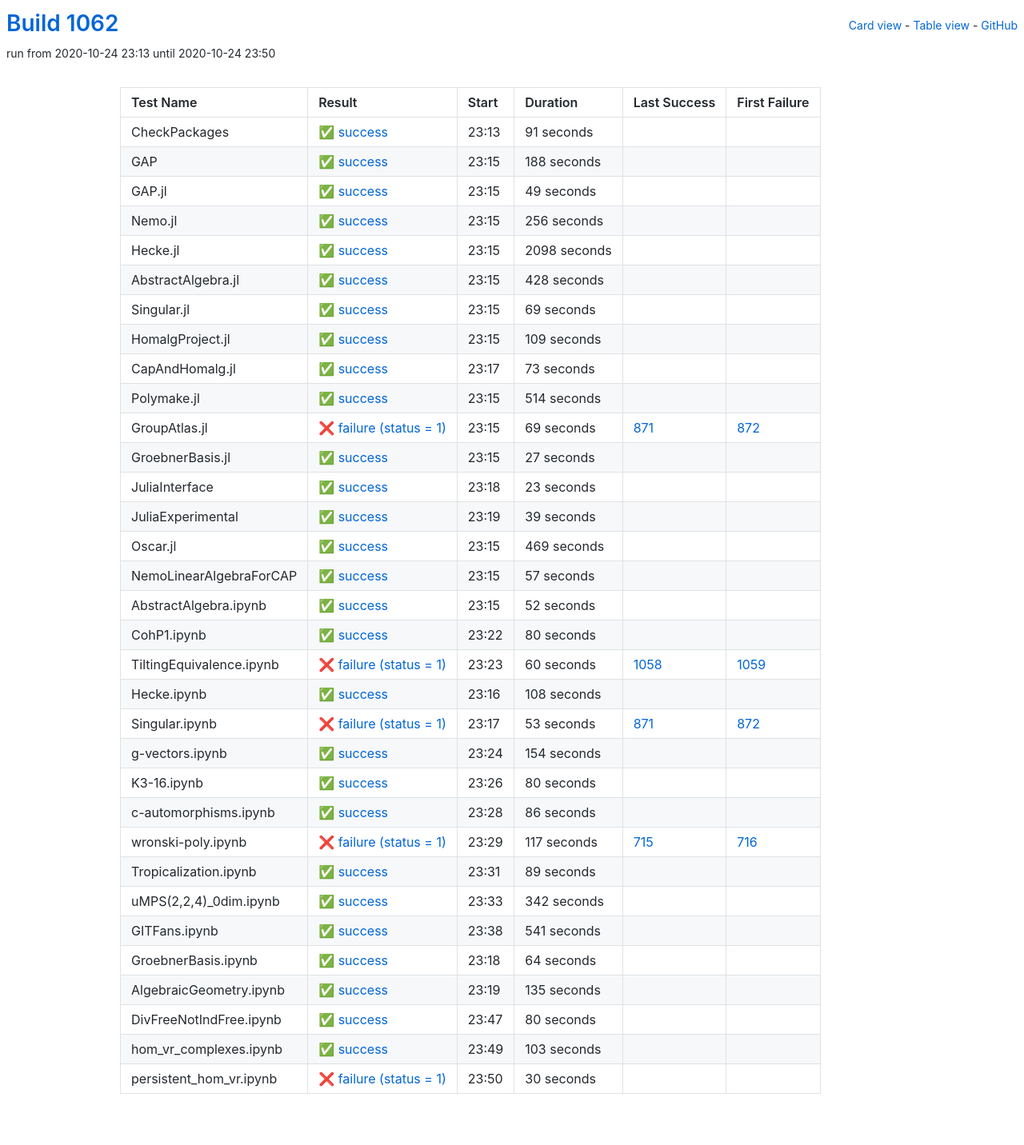
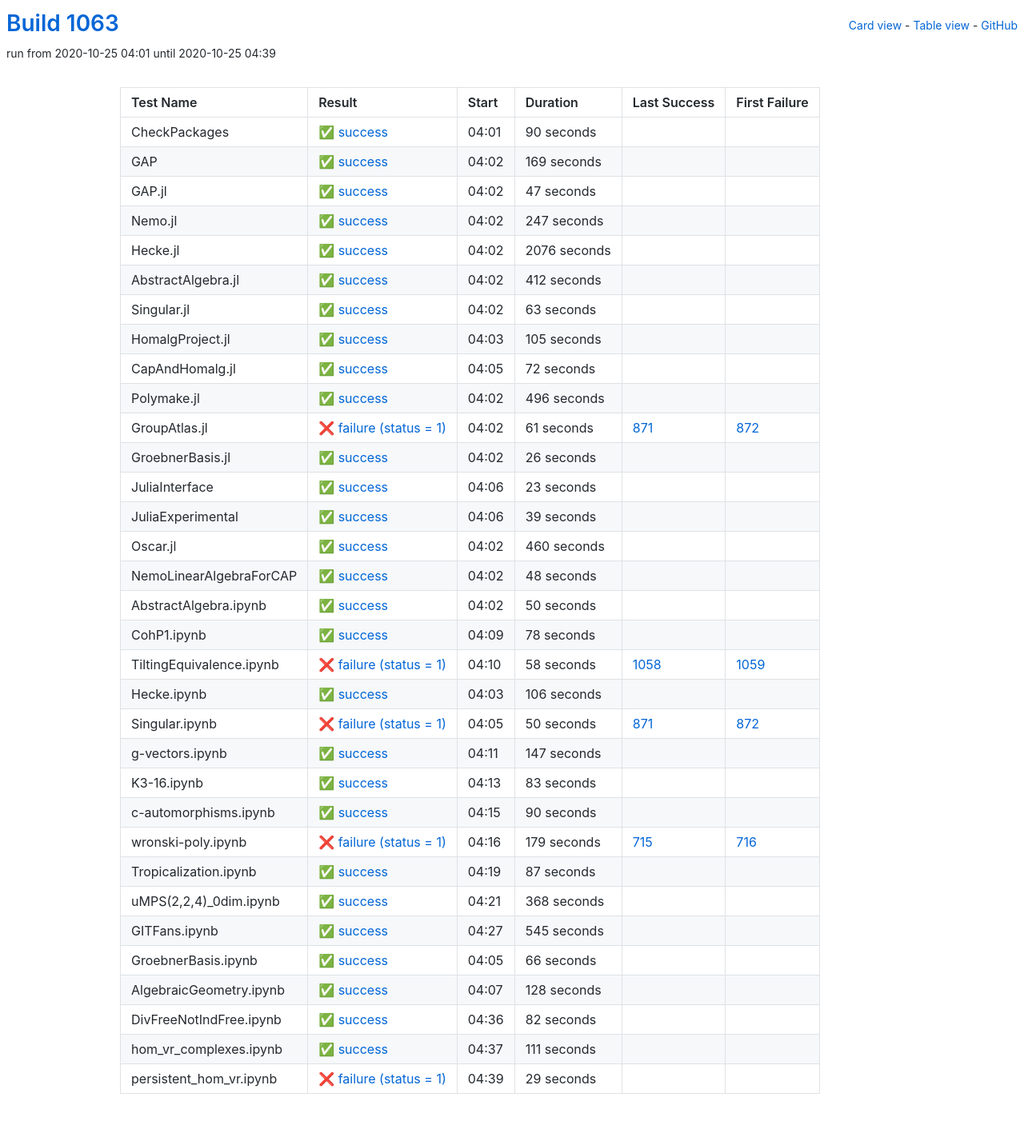
Before and after one commit to oscar-system/oscar-ci-status-stable, a Jekyll site: the page built from table.html, in a window 1280 px wide. Shown: the whole page at 80% size. Built offline with Jekyll 4.4.1, drawn with Linux system fonts in a browser that asks for light colours.

Commit message:
Build #1063

```diff
--- a/_data/ci.yml
+++ b/_data/ci.yml
@@ -1,6 +1,6 @@
 ---
-build: 1062
-build_url: https://oscarci.mathematik.uni-kl.de/job/oscar-stable/1062/
+build: 1063
+build_url: https://oscarci.mathematik.uni-kl.de/job/oscar-stable/1063/
 job: oscar-stable
 organization: oscar-system
 repo: oscar-ci-status-stable
@@ -8,152 +8,152 @@ repourl: https://github.com/oscar-system/oscar-ci-status-stable
 tests:
 - name: CheckPackages
   id: checkpackages
-  log: https://oscarci.mathematik.uni-kl.de/job/oscar-stable/1062/artifact/logs/build-1062/CheckPackages.log
-  start: 2020-10-24 23:13
+  log: https://oscarci.mathematik.uni-kl.de/job/oscar-stable/1063/artifact/logs/build-1063/CheckPackages.log
+  start: 2020-10-25 04:01
   success: true
   exitcode: 0
   status: success
-  duration: 91
+  duration: 90
   last_success: false
   last_success_url:
   first_failure: false
   first_failure_url:
 - name: GAP
   id: gap
-  log: https://oscarci.mathematik.uni-kl.de/job/oscar-stable/1062/artifact/logs/build-1062/GAP.log
-  start: 2020-10-24 23:15
+  log: https://oscarci.mathematik.uni-kl.de/job/oscar-stable/1063/artifact/logs/build-1063/GAP.log
+  start: 2020-10-25 04:02
   success: true
   exitcode: 0
   status: success
-  duration: 188
+  duration: 169
   last_success: false
   last_success_url:
   first_failure: false
   first_failure_url:
 - name: GAP.jl
   id: gap-jl
-  log: https://oscarci.mathematik.uni-kl.de/job/oscar-stable/1062/artifact/logs/build-1062/GAP.jl.log
-  start: 2020-10-24 23:15
+  log: https://oscarci.mathematik.uni-kl.de/job/oscar-stable/1063/artifact/logs/build-1063/GAP.jl.log
+  start: 2020-10-25 04:02
   success: true
   exitcode: 0
   status: success
-  duration: 49
+  duration: 47
   last_success: false
   last_success_url:
   first_failure: false
   first_failure_url:
 - name: Nemo.jl
   id: nemo-jl
-  log: https://oscarci.mathematik.uni-kl.de/job/oscar-stable/1062/artifact/logs/build-1062/Nemo.jl.log
-  start: 2020-10-24 23:15
+  log: https://oscarci.mathematik.uni-kl.de/job/oscar-stable/1063/artifact/logs/build-1063/Nemo.jl.log
+  start: 2020-10-25 04:02
   success: true
   exitcode: 0
   status: success
-  duration: 256
+  duration: 247
   last_success: false
   last_success_url:
   first_failure: false
   first_failure_url:
 - name: Hecke.jl
   id: hecke-jl
-  log: https://oscarci.mathematik.uni-kl.de/job/oscar-stable/1062/artifact/logs/build-1062/Hecke.jl.log
-  start: 2020-10-24 23:15
+  log: https://oscarci.mathematik.uni-kl.de/job/oscar-stable/1063/artifact/logs/build-1063/Hecke.jl.log
+  start: 2020-10-25 04:02
   success: true
   exitcode: 0
   status: success
-  duration: 2098
+  duration: 2076
   last_success: false
   last_success_url:
   first_failure: false
   first_failure_url:
 - name: AbstractAlgebra.jl
   id: abstractalgebra-jl
-  log: https://oscarci.mathematik.uni-kl.de/job/oscar-stable/1062/artifact/logs/build-1062/AbstractAlgebra.jl.log
-  start: 2020-10-24 23:15
+  log: https://oscarci.mathematik.uni-kl.de/job/oscar-stable/1063/artifact/logs/build-1063/AbstractAlgebra.jl.log
+  start: 2020-10-25 04:02
   success: true
   exitcode: 0
   status: success
-  duration: 428
+  duration: 412
   last_success: false
   last_success_url:
   first_failure: false
   first_failure_url:
 - name: Singular.jl
   id: singular-jl
-  log: https://oscarci.mathematik.uni-kl.de/job/oscar-stable/1062/artifact/logs/build-1062/Singular.jl.log
-  start: 2020-10-24 23:15
+  log: https://oscarci.mathematik.uni-kl.de/job/oscar-stable/1063/artifact/logs/build-1063/Singular.jl.log
+  start: 2020-10-25 04:02
   success: true
   exitcode: 0
   status: success
-  duration: 69
+  duration: 63
   last_success: false
   last_success_url:
   first_failure: false
   first_failure_url:
 - name: HomalgProject.jl
   id: homalgproject-jl
-  log: https://oscarci.mathematik.uni-kl.de/job/oscar-stable/1062/artifact/logs/build-1062/HomalgProject.jl.log
-  start: 2020-10-24 23:15
+  log: https://oscarci.mathematik.uni-kl.de/job/oscar-stable/1063/artifact/logs/build-1063/HomalgProject.jl.log
+  start: 2020-10-25 04:03
   success: true
   exitcode: 0
   status: success
-  duration: 109
+  duration: 105
   last_success: false
   last_success_url:
   first_failure: false
   first_failure_url:
 - name: CapAndHomalg.jl
   id: capandhomalg-jl
-  log: https://oscarci.mathematik.uni-kl.de/job/oscar-stable/1062/artifact/logs/build-1062/CapAndHomalg.jl.log
-  start: 2020-10-24 23:17
+  log: https://oscarci.mathematik.uni-kl.de/job/oscar-stable/1063/artifact/logs/build-1063/CapAndHomalg.jl.log
+  start: 2020-10-25 04:05
   success: true
   exitcode: 0
   status: success
-  duration: 73
+  duration: 72
   last_success: false
   last_success_url:
   first_failure: false
   first_failure_url:
 - name: Polymake.jl
   id: polymake-jl
-  log: https://oscarci.mathematik.uni-kl.de/job/oscar-stable/1062/artifact/logs/build-1062/Polymake.jl.log
-  start: 2020-10-24 23:15
+  log: https://oscarci.mathematik.uni-kl.de/job/oscar-stable/1063/artifact/logs/build-1063/Polymake.jl.log
+  start: 2020-10-25 04:02
   success: true
   exitcode: 0
   status: success
-  duration: 514
+  duration: 496
   last_success: false
   last_success_url:
   first_failure: false
   first_failure_url:
 - name: GroupAtlas.jl
   id: groupatlas-jl
-  log: https://oscarci.mathematik.uni-kl.de/job/oscar-stable/1062/artifact/logs/build-1062/GroupAtlas.jl.log
-  start: 2020-10-24 23:15
+  log: https://oscarci.mathematik.uni-kl.de/job/oscar-stable/1063/artifact/logs/build-1063/GroupAtlas.jl.log
+  start: 2020-10-25 04:02
   success: false
   exitcode: 1
   status: failure
-  duration: 69
+  duration: 61
   last_success: 871
   last_success_url: https://oscarci.mathematik.uni-kl.de/job/oscar-stable/871/
   first_failure: 872
   first_failure_url: https://oscarci.mathematik.uni-kl.de/job/oscar-stable/872/
 - name: GroebnerBasis.jl
   id: groebnerbasis-jl
-  log: https://oscarci.mathematik.uni-kl.de/job/oscar-stable/1062/artifact/logs/build-1062/GroebnerBasis.jl.log
-  start: 2020-10-24 23:15
+  log: https://oscarci.mathematik.uni-kl.de/job/oscar-stable/1063/artifact/logs/build-1063/GroebnerBasis.jl.log
+  start: 2020-10-25 04:02
   success: true
   exitcode: 0
   status: success
-  duration: 27
+  duration: 26
   last_success: false
   last_success_url:
   first_failure: false
   first_failure_url:
 - name: JuliaInterface
   id: juliainterface
-  log: https://oscarci.mathematik.uni-kl.de/job/oscar-stable/1062/artifact/logs/build-1062/JuliaInterface.log
-  start: 2020-10-24 23:18
+  log: https://oscarci.mathematik.uni-kl.de/job/oscar-stable/1063/artifact/logs/build-1063/JuliaInterface.log
+  start: 2020-10-25 04:06
   success: true
   exitcode: 0
   status: success
@@ -164,8 +164,8 @@ tests:
   first_failure_url:
 - name: JuliaExperimental
   id: juliaexperimental
-  log: https://oscarci.mathematik.uni-kl.de/job/oscar-stable/1062/artifact/logs/build-1062/JuliaExperimental.log
-  start: 2020-10-24 23:19
+  log: https://oscarci.mathematik.uni-kl.de/job/oscar-stable/1063/artifact/logs/build-1063/JuliaExperimental.log
+  start: 2020-10-25 04:06
   success: true
   exitcode: 0
   status: success
@@ -176,228 +176,228 @@ tests:
   first_failure_url:
 - name: Oscar.jl
   id: oscar-jl
-  log: https://oscarci.mathematik.uni-kl.de/job/oscar-stable/1062/artifact/logs/build-1062/Oscar.jl.log
-  start: 2020-10-24 23:15
+  log: https://oscarci.mathematik.uni-kl.de/job/oscar-stable/1063/artifact/logs/build-1063/Oscar.jl.log
+  start: 2020-10-25 04:02
   success: true
   exitcode: 0
   status: success
-  duration: 469
+  duration: 460
   last_success: false
   last_success_url:
   first_failure: false
   first_failure_url:
 - name: NemoLinearAlgebraForCAP
   id: nemolinearalgebraforcap
-  log: https://oscarci.mathematik.uni-kl.de/job/oscar-stable/1062/artifact/logs/build-1062/NemoLinearAlgebraForCAP.log
-  start: 2020-10-24 23:15
+  log: https://oscarci.mathematik.uni-kl.de/job/oscar-stable/1063/artifact/logs/build-1063/NemoLinearAlgebraForCAP.log
+  start: 2020-10-25 04:02
   success: true
   exitcode: 0
   status: success
-  duration: 57
+  duration: 48
   last_success: false
   last_success_url:
   first_failure: false
   first_failure_url:
 - name: AbstractAlgebra.ipynb
   id: abstractalgebra-ipynb
-  log: https://oscarci.mathematik.uni-kl.de/job/oscar-stable/1062/artifact/logs/build-1062/AbstractAlgebra.ipynb.log
-  start: 2020-10-24 23:15
+  log: https://oscarci.mathematik.uni-kl.de/job/oscar-stable/1063/artifact/logs/build-1063/AbstractAlgebra.ipynb.log
+  start: 2020-10-25 04:02
   success: true
   exitcode: 0
   status: success
-  duration: 52
+  duration: 50
   last_success: false
   last_success_url:
   first_failure: false
   first_failure_url:
 - name: CohP1.ipynb
   id: cohp1-ipynb
-  log: https://oscarci.mathematik.uni-kl.de/job/oscar-stable/1062/artifact/logs/build-1062/CohP1.ipynb.log
-  start: 2020-10-24 23:22
+  log: https://oscarci.mathematik.uni-kl.de/job/oscar-stable/1063/artifact/logs/build-1063/CohP1.ipynb.log
+  start: 2020-10-25 04:09
   success: true
   exitcode: 0
   status: success
-  duration: 80
+  duration: 78
   last_success: false
   last_success_url:
   first_failure: false
   first_failure_url:
 - name: TiltingEquivalence.ipynb
   id: tiltingequivalence-ipynb
-  log: https://oscarci.mathematik.uni-kl.de/job/oscar-stable/1062/artifact/logs/build-1062/TiltingEquivalence.ipynb.log
-  start: 2020-10-24 23:23
+  log: https://oscarci.mathematik.uni-kl.de/job/oscar-stable/1063/artifact/logs/build-1063/TiltingEquivalence.ipynb.log
+  start: 2020-10-25 04:10
   success: false
   exitcode: 1
   status: failure
-  duration: 60
+  duration: 58
   last_success: 1058
   last_success_url: https://oscarci.mathematik.uni-kl.de/job/oscar-stable/1058/
   first_failure: 1059
   first_failure_url: https://oscarci.mathematik.uni-kl.de/job/oscar-stable/1059/
 - name: Hecke.ipynb
   id: hecke-ipynb
-  log: https://oscarci.mathematik.uni-kl.de/job/oscar-stable/1062/artifact/logs/build-1062/Hecke.ipynb.log
-  start: 2020-10-24 23:16
+  log: https://oscarci.mathematik.uni-kl.de/job/oscar-stable/1063/artifact/logs/build-1063/Hecke.ipynb.log
+  start: 2020-10-25 04:03
   success: true
   exitcode: 0
   status: success
-  duration: 108
+  duration: 106
   last_success: false
   last_success_url:
   first_failure: false
   first_failure_url:
 - name: Singular.ipynb
   id: singular-ipynb
-  log: https://oscarci.mathematik.uni-kl.de/job/oscar-stable/1062/artifact/logs/build-1062/Singular.ipynb.log
-  start: 2020-10-24 23:17
+  log: https://oscarci.mathematik.uni-kl.de/job/oscar-stable/1063/artifact/logs/build-1063/Singular.ipynb.log
+  start: 2020-10-25 04:05
   success: false
   exitcode: 1
   status: failure
-  duration: 53
+  duration: 50
   last_success: 871
   last_success_url: https://oscarci.mathematik.uni-kl.de/job/oscar-stable/871/
   first_failure: 872
   first_failure_url: https://oscarci.mathematik.uni-kl.de/job/oscar-stable/872/
 - name: g-vectors.ipynb
   id: g-vectors-ipynb
-  log: https://oscarci.mathematik.uni-kl.de/job/oscar-stable/1062/artifact/logs/build-1062/g-vectors.ipynb.log
-  start: 2020-10-24 23:24
+  log: https://oscarci.mathematik.uni-kl.de/job/oscar-stable/1063/artifact/logs/build-1063/g-vectors.ipynb.log
+  start: 2020-10-25 04:11
   success: true
   exitcode: 0
   status: success
-  duration: 154
+  duration: 147
   last_success: false
   last_success_url:
   first_failure: false
   first_failure_url:
 - name: K3-16.ipynb
   id: k3-16-ipynb
-  log: https://oscarci.mathematik.uni-kl.de/job/oscar-stable/1062/artifact/logs/build-1062/K3-16.ipynb.log
-  start: 2020-10-24 23:26
+  log: https://oscarci.mathematik.uni-kl.de/job/oscar-stable/1063/artifact/logs/build-1063/K3-16.ipynb.log
+  start: 2020-10-25 04:13
   success: true
   exitcode: 0
   status: success
-  duration: 80
+  duration: 83
   last_success: false
   last_success_url:
   first_failure: false
   first_failure_url:
 - name: c-automorphisms.ipynb
   id: c-automorphisms-ipynb
-  log: https://oscarci.mathematik.uni-kl.de/job/oscar-stable/1062/artifact/logs/build-1062/c-automorphisms.ipynb.log
-  start: 2020-10-24 23:28
+  log: https://oscarci.mathematik.uni-kl.de/job/oscar-stable/1063/artifact/logs/build-1063/c-automorphisms.ipynb.log
+  start: 2020-10-25 04:15
   success: true
   exitcode: 0
   status: success
-  duration: 86
+  duration: 90
   last_success: false
   last_success_url:
   first_failure: false
   first_failure_url:
 - name: wronski-poly.ipynb
   id: wronski-poly-ipynb
-  log: https://oscarci.mathematik.uni-kl.de/job/oscar-stable/1062/artifact/logs/build-1062/wronski-poly.ipynb.log
-  start: 2020-10-24 23:29
+  log: https://oscarci.mathematik.uni-kl.de/job/oscar-stable/1063/artifact/logs/build-1063/wronski-poly.ipynb.log
+  start: 2020-10-25 04:16
   success: false
   exitcode: 1
   status: failure
-  duration: 117
+  duration: 179
   last_success: 715
   last_success_url: https://oscarci.mathematik.uni-kl.de/job/oscar-stable/715/
   first_failure: 716
   first_failure_url: https://oscarci.mathematik.uni-kl.de/job/oscar-stable/716/
 - name: Tropicalization.ipynb
   id: tropicalization-ipynb
-  log: https://oscarci.mathematik.uni-kl.de/job/oscar-stable/1062/artifact/logs/build-1062/Tropicalization.ipynb.log
-  start: 2020-10-24 23:31
+  log: https://oscarci.mathematik.uni-kl.de/job/oscar-stable/1063/artifact/logs/build-1063/Tropicalization.ipynb.log
+  start: 2020-10-25 04:19
   success: true
   exitcode: 0
   status: success
-  duration: 89
+  duration: 87
   last_success: false
   last_success_url:
   first_failure: false
   first_failure_url:
 - name: uMPS(2,2,4)_0dim.ipynb
   id: umps-2-2-4-0dim-ipynb
-  log: https://oscarci.mathematik.uni-kl.de/job/oscar-stable/1062/artifact/logs/build-1062/uMPS-2-2-4-_0dim.ipynb.log
-  start: 2020-10-24 23:33
+  log: https://oscarci.mathematik.uni-kl.de/job/oscar-stable/1063/artifact/logs/build-1063/uMPS-2-2-4-_0dim.ipynb.log
+  start: 2020-10-25 04:21
   success: true
   exitcode: 0
   status: success
-  duration: 342
+  duration: 368
   last_success: false
   last_success_url:
   first_failure: false
   first_failure_url:
 - name: GITFans.ipynb
   id: gitfans-ipynb
-  log: https://oscarci.mathematik.uni-kl.de/job/oscar-stable/1062/artifact/logs/build-1062/GITFans.ipynb.log
-  start: 2020-10-24 23:38
+  log: https://oscarci.mathematik.uni-kl.de/job/oscar-stable/1063/artifact/logs/build-1063/GITFans.ipynb.log
+  start: 2020-10-25 04:27
   success: true
   exitcode: 0
   status: success
-  duration: 541
+  duration: 545
   last_success: false
   last_success_url:
   first_failure: false
   first_failure_url:
 - name: GroebnerBasis.ipynb
   id: groebnerbasis-ipynb
-  log: https://oscarci.mathematik.uni-kl.de/job/oscar-stable/1062/artifact/logs/build-1062/GroebnerBasis.ipynb.log
-  start: 2020-10-24 23:18
+  log: https://oscarci.mathematik.uni-kl.de/job/oscar-stable/1063/artifact/logs/build-1063/GroebnerBasis.ipynb.log
+  start: 2020-10-25 04:05
   success: true
   exitcode: 0
   status: success
-  duration: 64
+  duration: 66
   last_success: false
   last_success_url:
   first_failure: false
   first_failure_url:
 - name: AlgebraicGeometry.ipynb
   id: algebraicgeometry-ipynb
-  log: https://oscarci.mathematik.uni-kl.de/job/oscar-stable/1062/artifact/logs/build-1062/AlgebraicGeometry.ipynb.log
-  start: 2020-10-24 23:19
+  log: https://oscarci.mathematik.uni-kl.de/job/oscar-stable/1063/artifact/logs/build-1063/AlgebraicGeometry.ipynb.log
+  start: 2020-10-25 04:07
   success: true
   exitcode: 0
   status: success
-  duration: 135
+  duration: 128
   last_success: false
   last_success_url:
   first_failure: false
   first_failure_url:
 - name: DivFreeNotIndFree.ipynb
   id: divfreenotindfree-ipynb
-  log: https://oscarci.mathematik.uni-kl.de/job/oscar-stable/1062/artifact/logs/build-1062/DivFreeNotIndFree.ipynb.log
-  start: 2020-10-24 23:47
+  log: https://oscarci.mathematik.uni-kl.de/job/oscar-stable/1063/artifact/logs/build-1063/DivFreeNotIndFree.ipynb.log
+  start: 2020-10-25 04:36
   success: true
   exitcode: 0
   status: success
-  duration: 80
+  duration: 82
   last_success: false
   last_success_url:
   first_failure: false
   first_failure_url:
 - name: hom_vr_complexes.ipynb
   id: hom-vr-complexes-ipynb
-  log: https://oscarci.mathematik.uni-kl.de/job/oscar-stable/1062/artifact/logs/build-1062/hom_vr_complexes.ipynb.log
-  start: 2020-10-24 23:49
+  log: https://oscarci.mathematik.uni-kl.de/job/oscar-stable/1063/artifact/logs/build-1063/hom_vr_complexes.ipynb.log
+  start: 2020-10-25 04:37
   success: true
   exitcode: 0
   status: success
-  duration: 103
+  duration: 111
   last_success: false
   last_success_url:
   first_failure: false
   first_failure_url:
 - name: persistent_hom_vr.ipynb
   id: persistent-hom-vr-ipynb
-  log: https://oscarci.mathematik.uni-kl.de/job/oscar-stable/1062/artifact/logs/build-1062/persistent_hom_vr.ipynb.log
-  start: 2020-10-24 23:50
+  log: https://oscarci.mathematik.uni-kl.de/job/oscar-stable/1063/artifact/logs/build-1063/persistent_hom_vr.ipynb.log
+  start: 2020-10-25 04:39
   success: false
   exitcode: 1
   status: failure
-  duration: 30
+  duration: 29
   last_success: false
   last_success_url:
   first_failure: false
```
Also changed, not shown: README.md.
